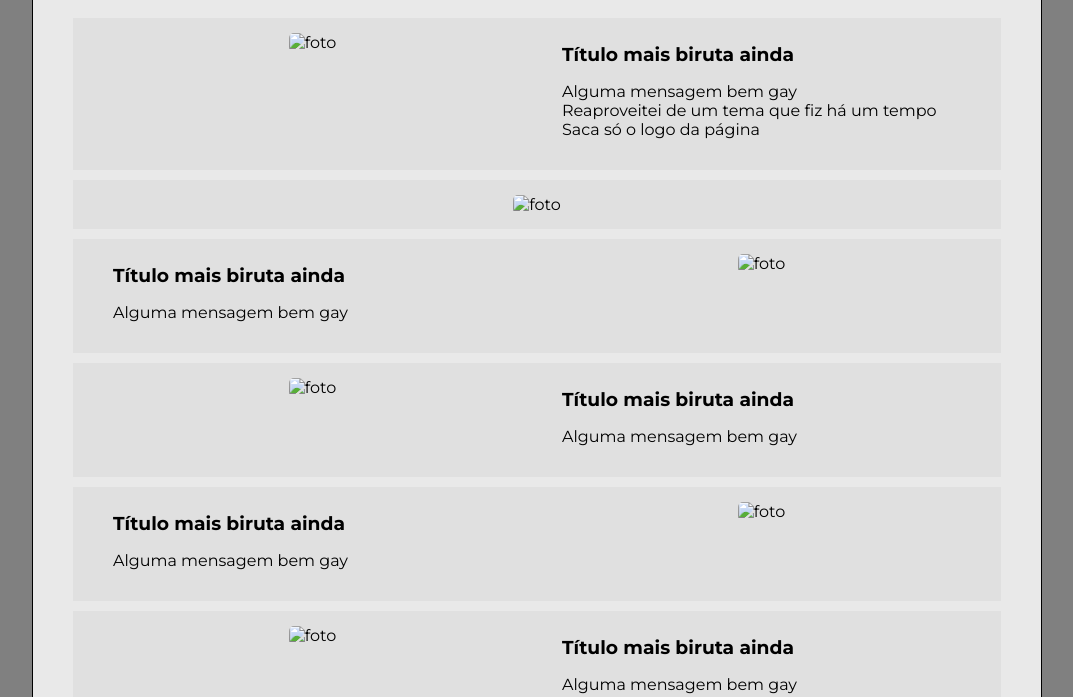
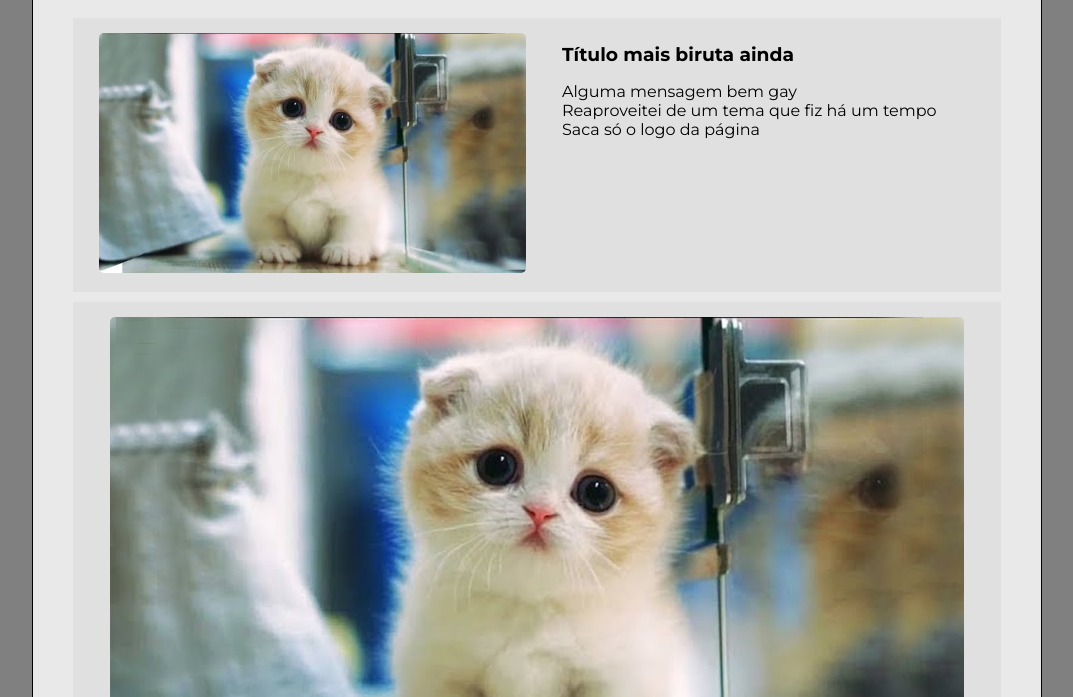
Before and after one commit to RaissaSche/nosso-servidor-f-dase, a plain HTML site: page index.html in a window 1280 px wide. Shown: the part 103-800 px from the top of the page, without its empty margins (103-1176 px from the left). Drawn offline with Linux system fonts and the light colour scheme.

Commit message:
ai gente eu sou meio tansa

```diff
--- a/index.html
+++ b/index.html
@@ -2,8 +2,8 @@
 <html>
 <head>
     <meta charset="UTF-8">
-    <link rel="stylesheet" href="/style/style.css">
-    <script src="/script/script.js"></script>
+    <link rel="stylesheet" href="style/style.css">
+    <script src="script/script.js"></script>
     <link rel="preconnect" href="https://fonts.gstatic.com">
     <link href="https://fonts.googleapis.com/css2?family=Montserrat:wght@300;400;500;700&display=swap" rel="stylesheet">
     <link rel="icon" type="imagem/png" href="img/icone.png" />
@@ -14,7 +14,7 @@
         <h1 id="titulo">Um site biruta</h1>
         <div class="box-principal">
             <div class="box-image">
-                <img src="gatofofo.jpg" alt="foto">
+                <img src="img/gatofofo.jpg" alt="foto">
             </div>
             <div class="box-texto">
                 <h3>Título mais biruta ainda</h3>
@@ -26,7 +26,7 @@
         </div>
         <div class="box">
             <div class="box-image">
-                <img src="gatofofo.jpg" alt="foto">
+                <img src="img/gatofofo.jpg" alt="foto">
             </div>
         </div>
         <div class="box-principal">
@@ -35,12 +35,12 @@
                 <p>Alguma mensagem bem gay</p>
             </div>
             <div class="box-image">
-                <img src="gatofofo.jpg" alt="foto">
+                <img src="img/gatofofo.jpg" alt="foto">
             </div>
         </div>
         <div class="box-principal">
             <div class="box-image">
-                <img src="gatofofo.jpg" alt="foto">
+                <img src="img/gatofofo.jpg" alt="foto">
             </div>
             <div class="box-texto">
                 <h3>Título mais biruta ainda</h3>
@@ -53,12 +53,12 @@
                 <p>Alguma mensagem bem gay</p>
             </div>
             <div class="box-image">
-                <img src="gatofofo.jpg" alt="foto">
+                <img src="img/gatofofo.jpg" alt="foto">
             </div>
         </div>
         <div class="box-principal">
             <div class="box-image">
-                <img src="gatofofo.jpg" alt="foto">
+                <img src="img/gatofofo.jpg" alt="foto">
             </div>
             <div class="box-texto">
                 <h3>Título mais biruta ainda</h3>
@@ -72,7 +72,7 @@
                     Feito com carinho por nois ☺</p>
             </div>
             <div class="box-image">
-                <img src="gatofofo.jpg" alt="foto">
+                <img src="img/gatofofo.jpg" alt="foto">
             </div>
         </div>
     </div>
```
